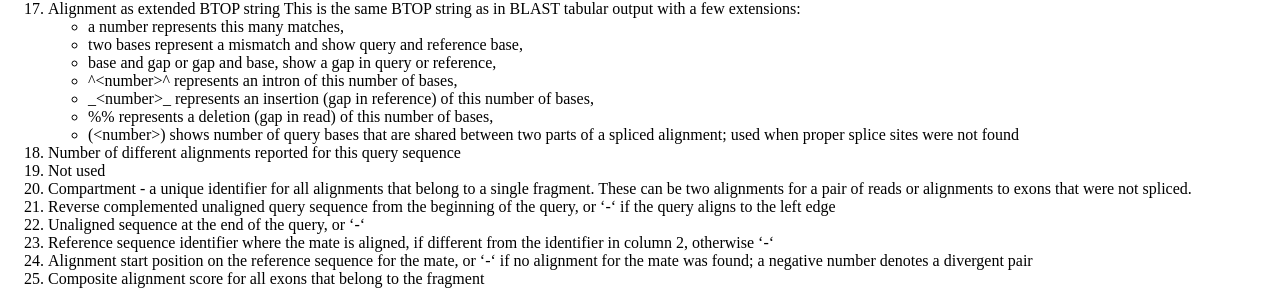
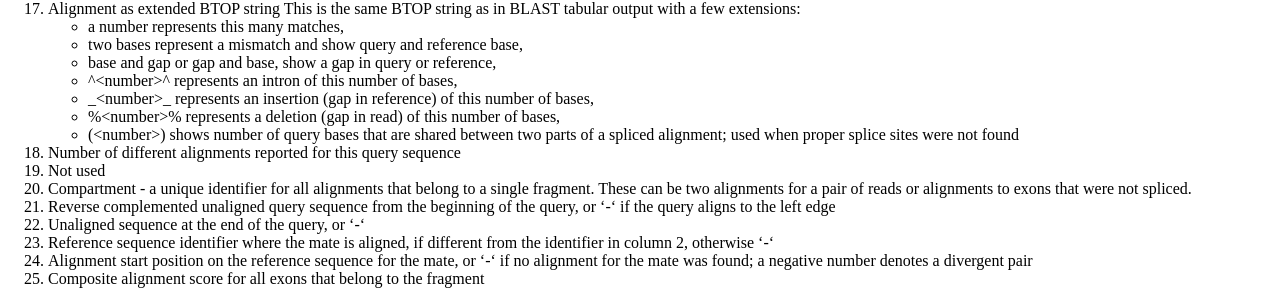
Before and after one commit to ncbi/magicblast, a Jekyll site: the page built from docs/_posts/2016-12-29-output.md, in a window 1280 px wide. Shown: the part 1093-1393 px from the top of the page. Built offline with Jekyll 4.4.1, drawn with Linux system fonts in a browser that asks for light colours; a style sheet for code colours, icons or effects is not loaded.

Commit message:
Formatting correction

```diff
--- a/docs/_posts/2016-12-29-output.md
+++ b/docs/_posts/2016-12-29-output.md
@@ -57,7 +57,7 @@
     - base and gap or gap and base, show a gap in query or reference,
     - ^\<number\>^ represents an intron of this number of bases,
     - \_\<number\>\_ represents an insertion (gap in reference) of this number of bases,
-    - %<number>% represents a deletion (gap in read) of this number of bases,
+    - %\<number\>% represents a deletion (gap in read) of this number of bases,
     - (\<number\>) shows number of query bases that are shared between
     two parts of a spliced alignment; used when proper splice sites
     were not found
```
